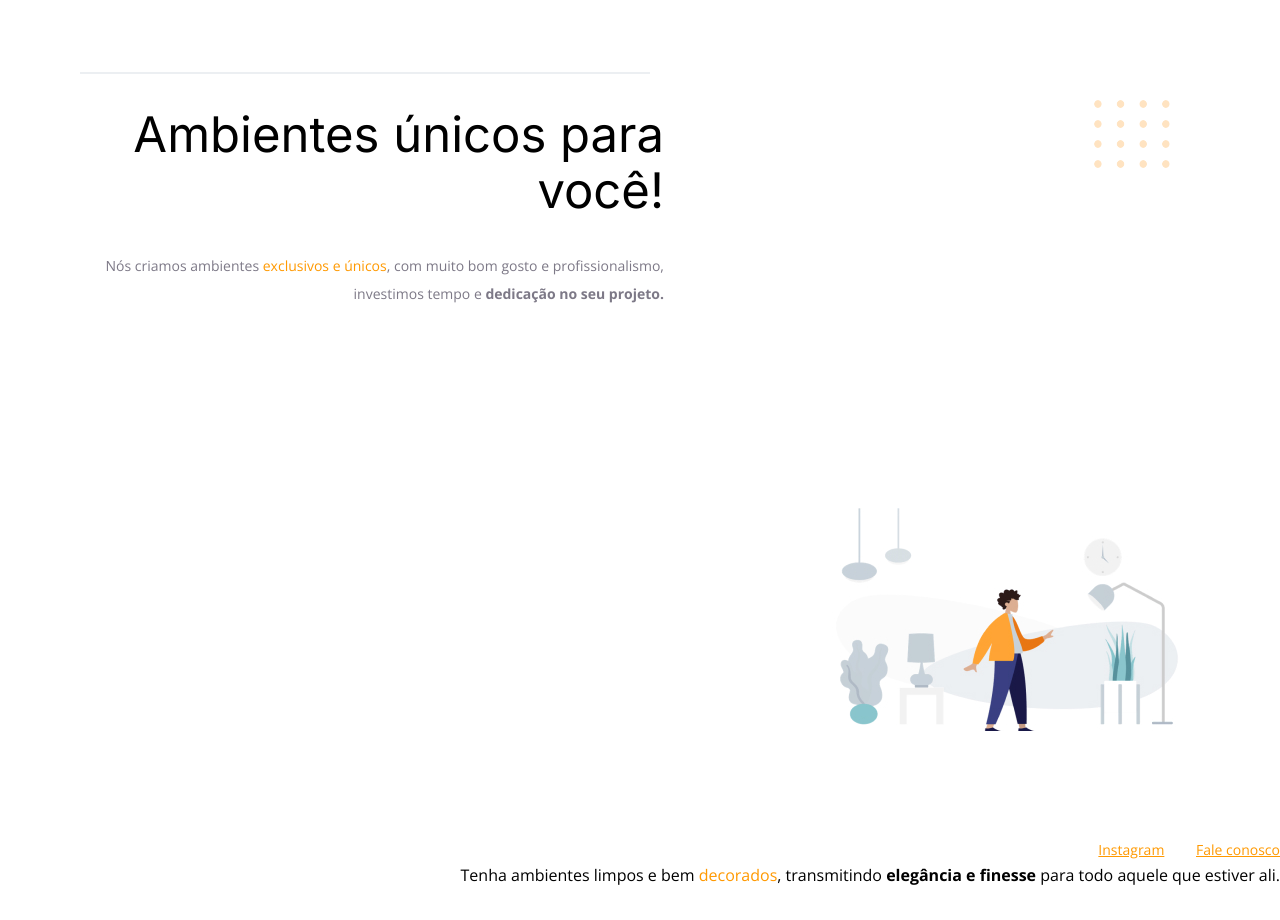
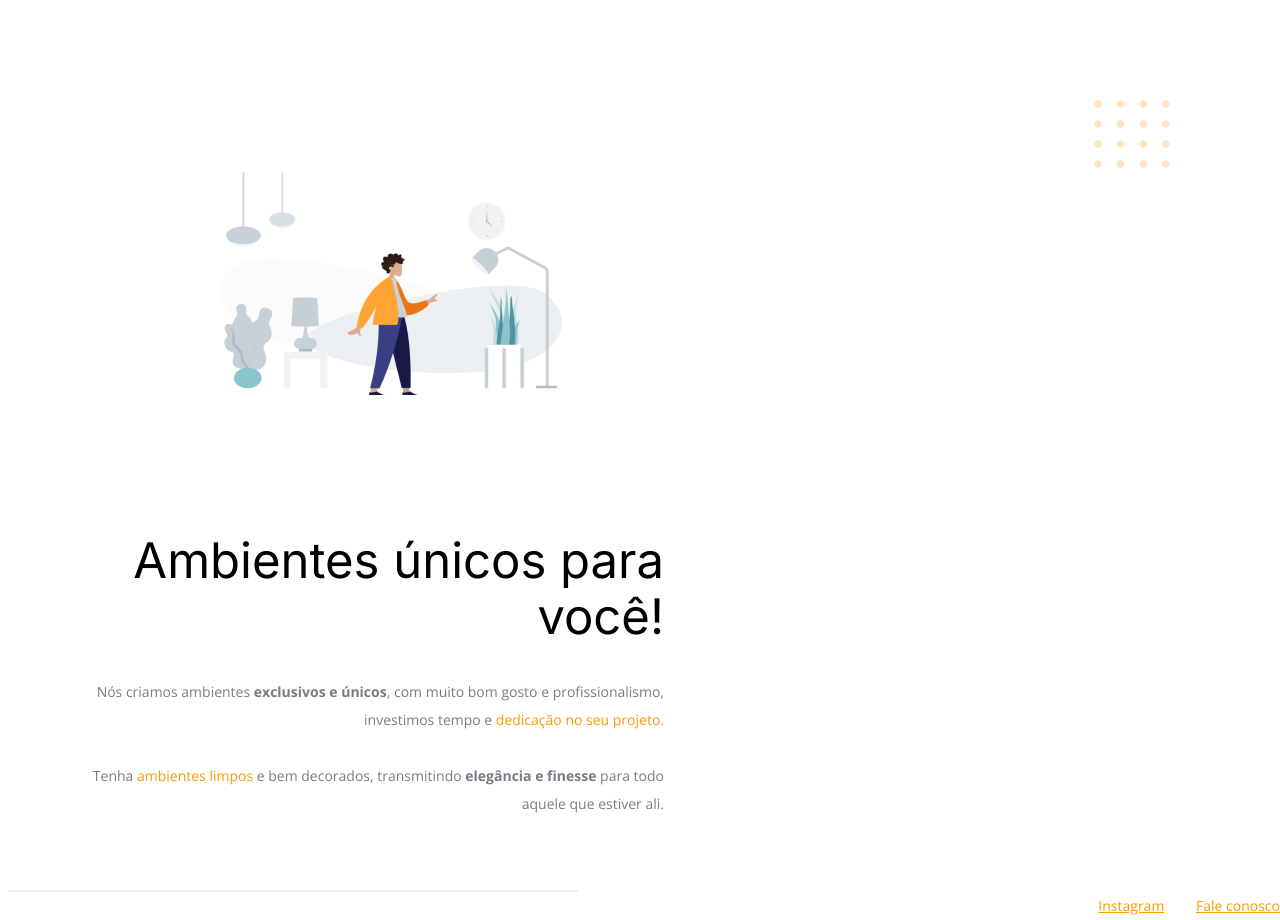
Before and after one commit to nataliacanellas/C-digo-do-desafio---Fase-01, a plain HTML site: page index.html in a window 1280 px wide. Before the commit the page ends 886 px from the top, so only its background shows below. Drawn offline with nearby package versions, Linux system fonts and the light colour scheme.

Commit message:
Organized Tags in order of appearance

```diff
--- a/index.html
+++ b/index.html
@@ -17,32 +17,33 @@
 
   <body>
     <div id="hero">
-      <div class="line"></div>
+      <img
+      src="images/img1.jpg"
+      alt="Desenho de uma pessoa vestindo uma camisa amarela em uma sala com Móveis"
+      />
+
       <h1>Ambientes únicos para você!</h1>
+
       <p>
-        Nós criamos ambientes <span>exclusivos e únicos</span>, com muito
+        Nós criamos ambientes <strong>exclusivos e únicos</strong>, com muito
         bom gosto e profissionalismo, investimos tempo e
-        <strong>dedicação no seu projeto.</strong>
+        <span>dedicação no seu projeto.</span>
 
         <br />
         <br />
+
+        Tenha <span>ambientes limpos</span> e bem decorados, transmitindo
+        <strong>elegância e finesse</strong>
+        para todo aquele que estiver ali.
       </p>
     </div>
-    <img
-      src="images/img1.jpg"
-      alt="Desenho de uma pessoa vestindo uma camisa amarela em uma sala com Móveis"
-    />
+
+    <div class="line"></div>
 
     <div id="footer">
-      <a target="_blank" href="https://instagram.com/moveisparavoce"
-        >Instagram</a
-      >
+      <a target="_blank" href="https://instagram.com/moveisparavoce">Instagram</a>
       <a href="mailto:contato@moveisparavoce.com">Fale conosco</a>
     </div>
-
-    Tenha ambientes limpos e bem <span>decorados</span>, transmitindo
-    <strong>elegância e finesse</strong>
-    para todo aquele que estiver ali.
 
     <img
       id="balls"
```
